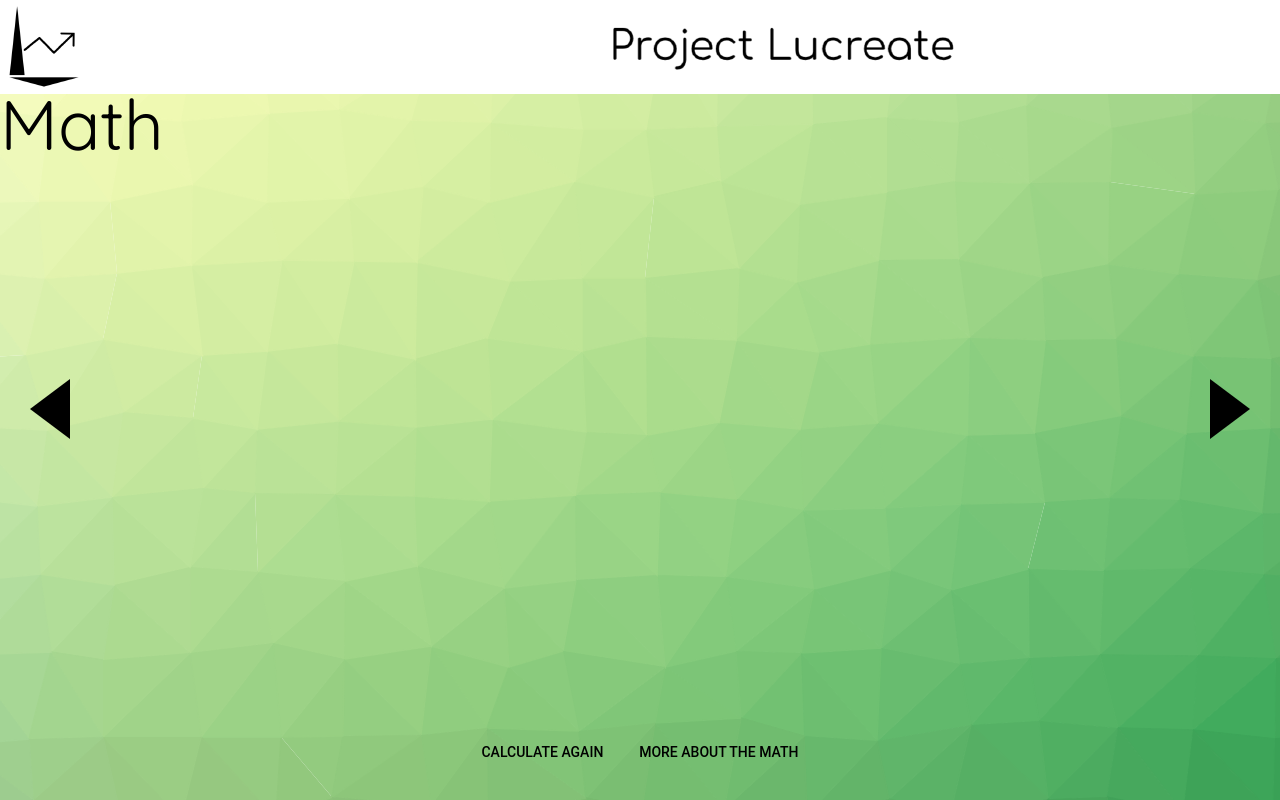
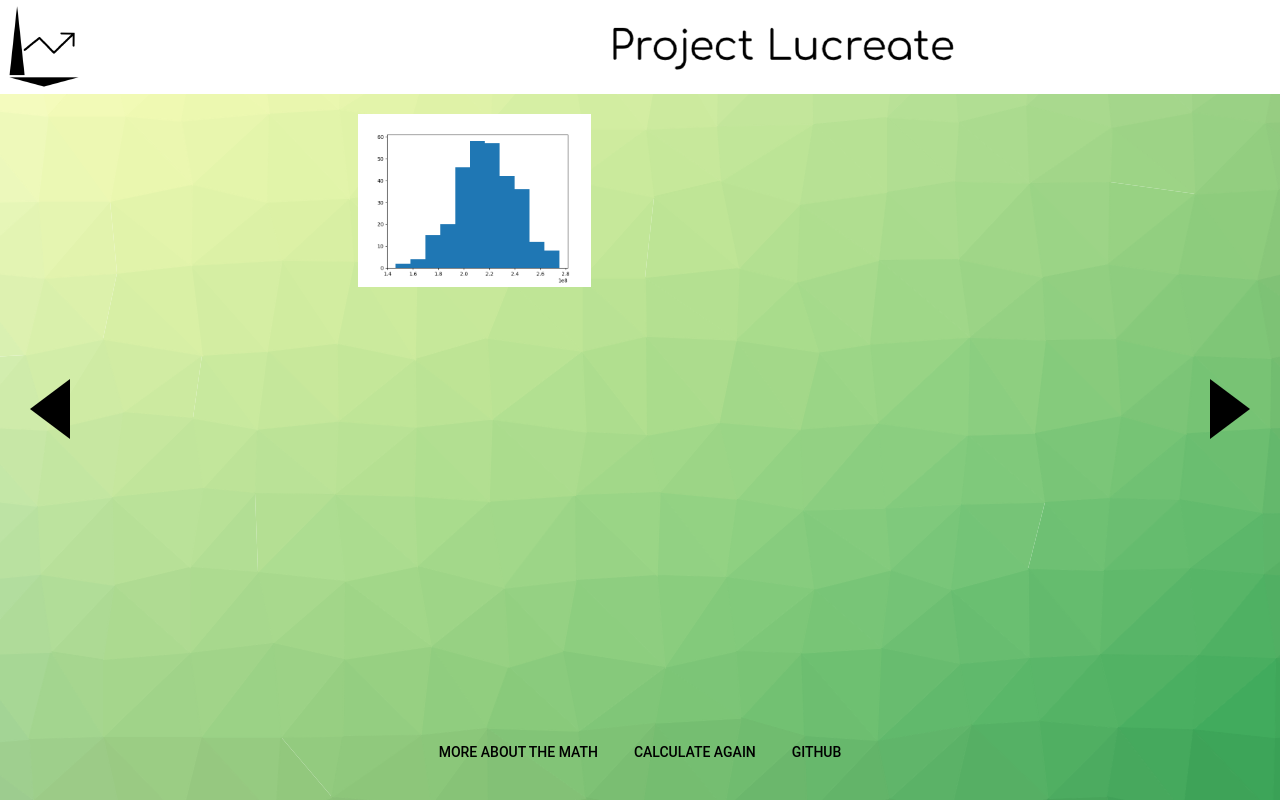
Before and after one commit to achintya2000/lucreate, a plain HTML site: page page2.html in a window 1280 px wide. Both pictures are taken after a click on the element 50 px from the left and 409 px from the top of the page. Shown: the top 800 px of the page. Drawn offline with nearby package versions, Linux system fonts and the light colour scheme; files whose address does not match are found by name.

Commit message:
Css change html change

```diff
--- a/css/style.css
+++ b/css/style.css
@@ -11,7 +11,40 @@ body,
   height: 80vh;
   overflow-x: hidden;
 }
+.imageMath{
+  width: 130%;
 
+
+}
+.imageMath2{
+  width: 180%;
+
+
+}
+.column{
+  float:middle;
+
+  width:24%;
+  margin: 20px 5%;
+  height: 80%;
+
+  background-color:transparent; ;
+}
+.column2{
+  float:middle;
+  width:24%;
+  margin: 20px 4%;
+  height: 80%;
+  background-color:transparent; ;
+}
+.column3{
+
+  width:24%;
+  margin: 30px 20%;
+  height: 80%;
+  background-color:transparent;
+
+}
 .wrap {
   position: relative;
 }
@@ -24,19 +57,15 @@ body,
 }
 
 .slide1 {
-  background-image: url("C:/Users/sskan/OneDrive/Documents/GitHub/wealthgen/images/test2.png");
-
 
 }
 .slide2 {
- 99
+
 }
 .slide3 {
 
 }
-.slide4 {
 
-}
 
 .slide-content {
   display: flex;
@@ -45,6 +74,7 @@ body,
 /*  align-items: center;*/
 /*  text-align: center;*/
 }
+
 
 .slide-content span {
   padding-top: 20px;
@@ -61,6 +91,29 @@ body,
   width: 0;
   height: 0;
   border-style: solid;
+}
+.slide-content2 {
+  display: flex;
+  flex-direction: row;
+/*  justify-content: center;
+  align-items: center;
+  text-align: center;*/
+}
+
+
+.slide-content2 span {
+  padding-top: 20px;
+  font-size: 5rem;
+  color: #ff0000;
+
+}
+.slide-content2 {
+  margin: 0;
+  padding: 0;
+  font-family: Quicksand, Helvetica, sans-serif;
+  width: 100%;
+  height: 80vh;
+  overflow-x: hidden;
 }
 
 #arrow-left {
--- a/page2.html
+++ b/page2.html
@@ -29,19 +29,35 @@
   <div id="slider">
     <div class="slide slide1">
       <div class="slide-content">
-        <span> </span>
+     <div class = 'column'>
+<img class = "imageMath2" src="python/graph.png">
+          </div>
+
+          <div class = 'column3'>
+
+        <img class = "imageMath" src="images/Math.png">
+
+          </div>
       </div>
     </div>
+
     <div class="slide slide2">
-      <div class="slide-content">
-        <span>Advice</span>
+      <div class="slide-content2">
+     	  <div class = 'column'>
+        <span></span>
+          </div>
+          <div class = 'column2'>
+
+        <img class = "imageMath" src="python/histo.png">
+          </div>
+          <div class = 'column3'>
+        <span></span>
+          </div>
       </div>
-    </div>
-    <div class="slide slide3">
-      <div class="slide-content">
-        <span>Math</span>
-      </div>
-      </div>
+</div>
+
+
+
 
   </div>
   <div id="arrow-right" class="arrow"></div>
@@ -99,13 +115,17 @@ startSlide();
 
 </script>
 <div style="text-align:center;">
+<button class="mdl-button mdl-js-button mdl-js-ripple-effect" id = "btnInfo" onclick="location.href='http://www.palisade.com/risk/monte_carlo_simulation.asp';">
+More about the math
+</button>
 <button class="mdl-button mdl-js-button mdl-js-ripple-effect" id = "btnCalculate2" onclick="location.href='index.html';">
 
 Calculate Again
 </button>
-<button class="mdl-button mdl-js-button mdl-js-ripple-effect" id = "btnInfo" onclick="location.href='http://www.palisade.com/risk/monte_carlo_simulation.asp';">
-More about the math
+<button class="mdl-button mdl-js-button mdl-js-ripple-effect" id = "btnInfo" onclick="location.href='https://github.com/achintya2000/lucreate';">
+Github
 </button>
+
 </div>
 
 
```
Also changed, not shown: index.html (+7 -2 lines), images/Math.png (added).
